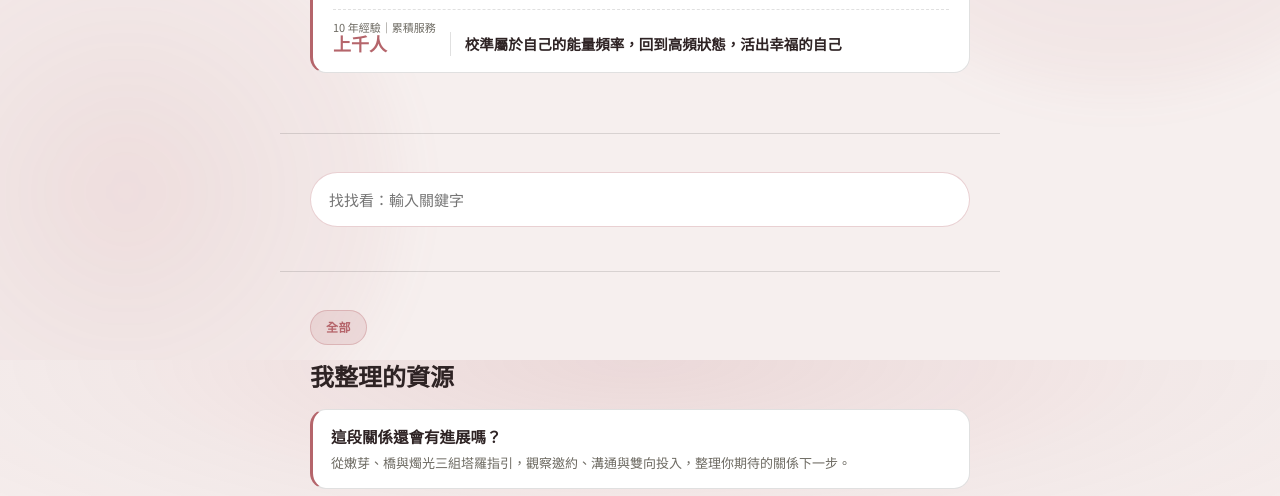
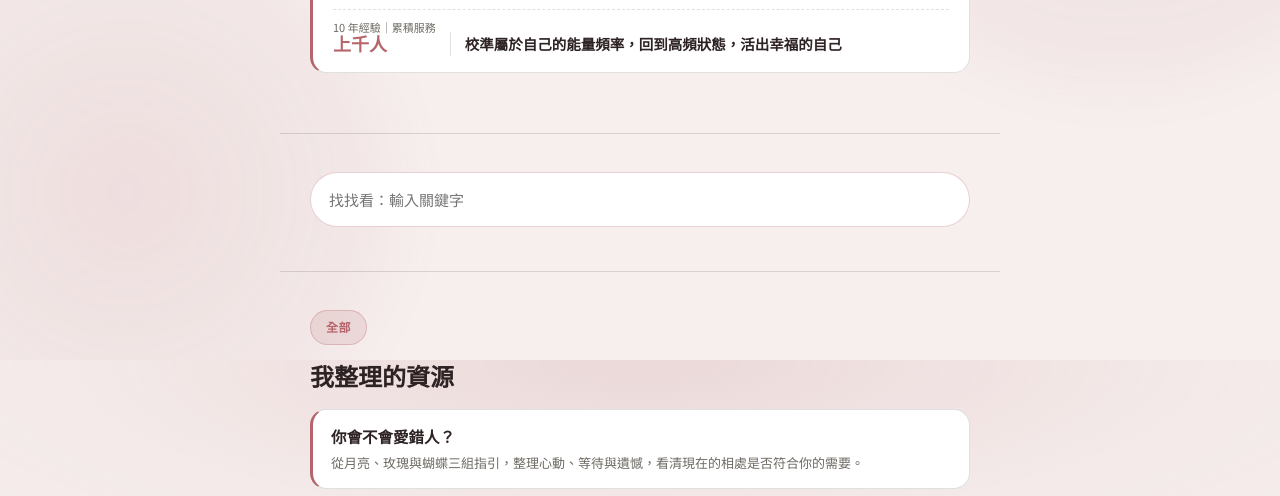
Before and after one commit to irenegirl85428/-, a plain HTML site: page index.html in a window 1280 px wide. Shown: the part 440-936 px from the top of the page. Drawn offline with Linux system fonts and the light colour scheme.

Commit message:
List new relationship guidance first

```diff
--- a/index.html
+++ b/index.html
@@ -274,6 +274,7 @@ a.card .d{font-size:13px;color:var(--dim);line-height:1.65;margin-top:4px;}
     <h2>我整理的資源</h2>
     <div class="cards">
       <!-- 卡片開始 -->
+      <a class="card" href="loving-the-wrong-person.html"><div class="t">你會不會愛錯人？</div><div class="d">從月亮、玫瑰與蝴蝶三組指引，整理心動、等待與遺憾，看清現在的相處是否符合你的需要。</div></a>
       <a class="card" href="relationship-next-step.html"><div class="t">這段關係還會有進展嗎？</div><div class="d">從嫩芽、橋與燭光三組塔羅指引，觀察邀約、溝通與雙向投入，整理你期待的關係下一步。</div></a>
       <a class="card" href="emotional-needs.html"><div class="t">你的情感需求是什麼？</div><div class="d">從海浪、森林與火焰三組指引，看見你在感情裡最需要的回應，並練習說出自己的需求。</div></a>
       <a class="card" href="are-you-on-his-mind.html"><div class="t">測他心裡現在有沒有你？</div><div class="d">從戒指、花束與愛心三組塔羅指引，分辨懷念、試探與保持距離，整理自己在關係裡想要的回應。</div></a>
```
